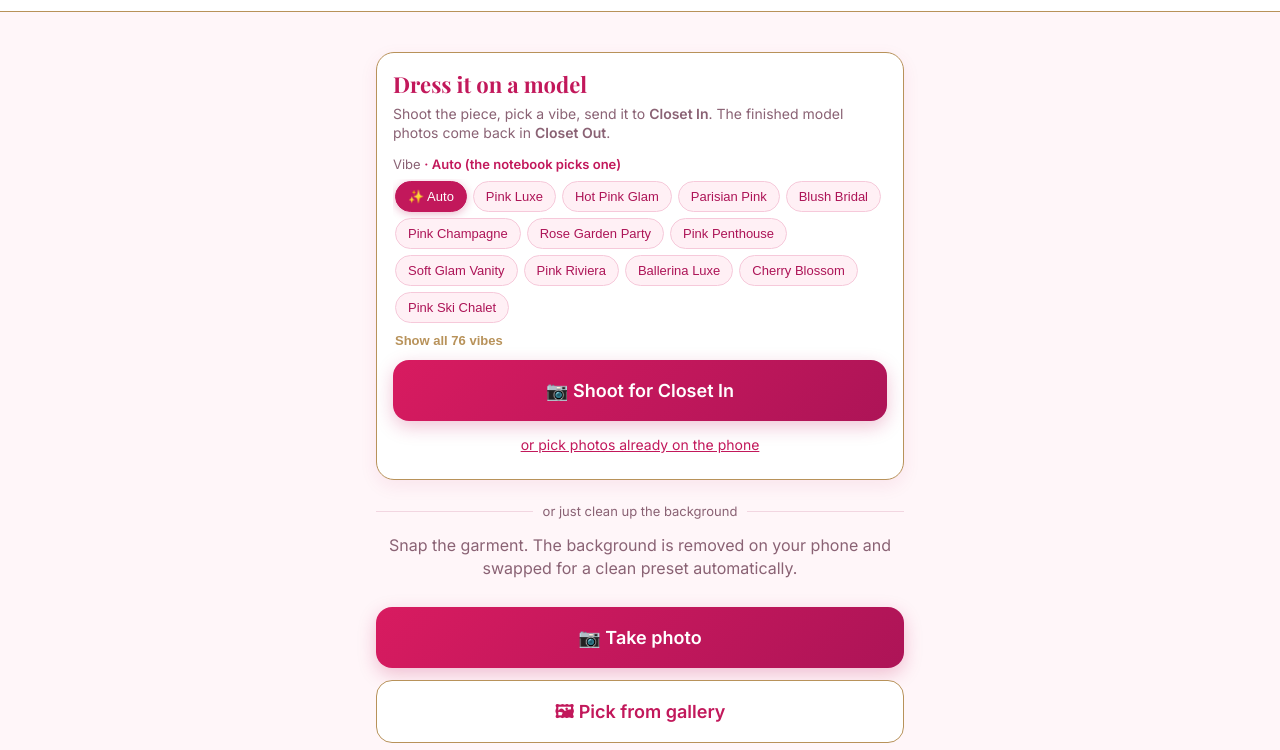
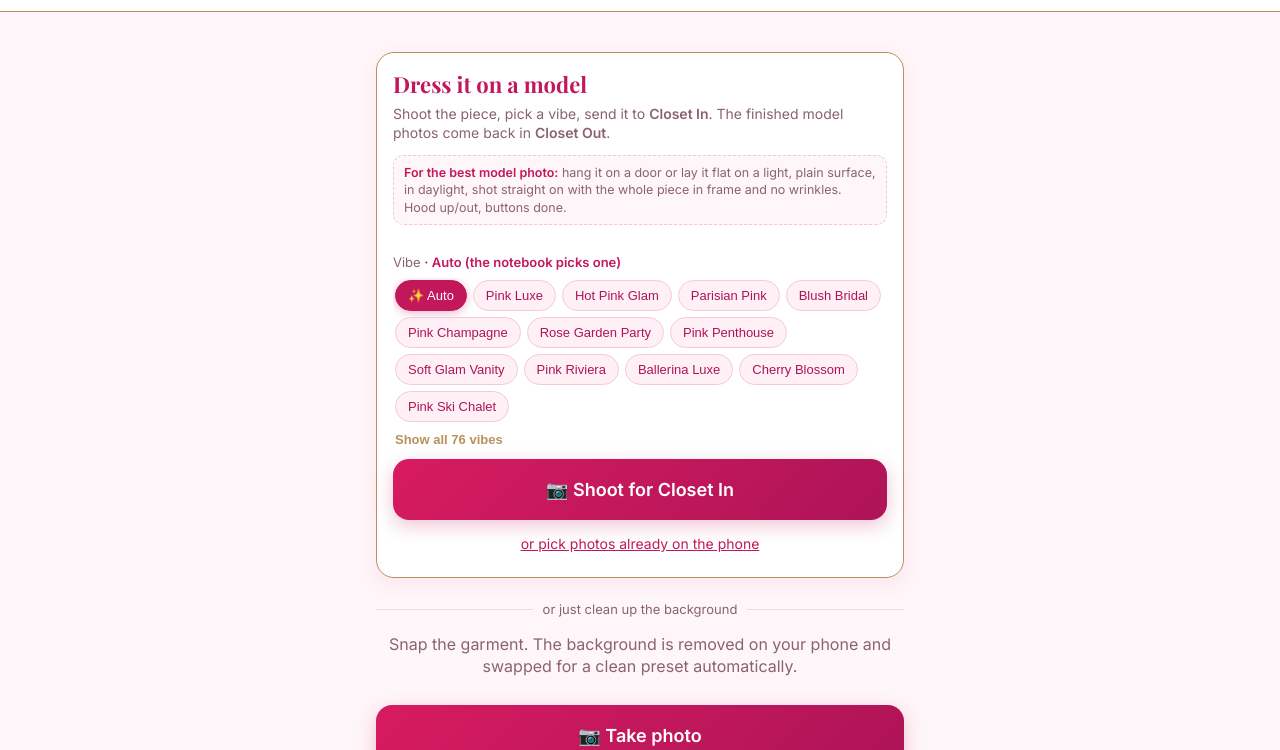
Before and after one commit to Ksppc/closet-studio, a plain HTML site: page index.html in a window 1280 px wide. Shown: the part 47-797 px from the top of the page. Drawn offline with nearby package versions, Linux system fonts and the light colour scheme.

Commit message:
Add files via upload

```diff
--- a/closet.js
+++ b/closet.js
@@ -55,6 +55,9 @@
     '<h2 class="cs-h">Dress it on a model</h2>' +
     '<p class="cs-sub">Shoot the piece, pick a vibe, send it to <b>Closet In</b>. ' +
     'The finished model photos come back in <b>Closet Out</b>.</p>' +
+    '<p class="cs-tip"><b>For the best model photo:</b> hang it on a door or lay it flat on a ' +
+    'light, plain surface, in daylight, shot straight on with the whole piece in frame and no ' +
+    'wrinkles. Hood up/out, buttons done.</p>' +
     '<div class="cs-label">Vibe <span id="csVibeName"></span></div>' +
     '<div class="cs-chips" id="csChips"></div>' +
     '<button class="cs-more" id="csMore" type="button">Show all 76 vibes</button>' +
--- a/index.html
+++ b/index.html
@@ -51,6 +51,8 @@
   .cs-box { background:#fff; border:1.5px solid var(--gold); border-radius:18px; padding:16px; text-align:left; box-shadow:0 6px 18px rgba(194,24,91,.08); }
   .cs-h { font-family:"Playfair Display",Georgia,serif; color:var(--acc); font-size:22px; margin:0 0 4px; }
   .cs-sub { color:var(--mute) !important; font-size:14px; margin:0 0 12px !important; }
+  .cs-tip { font-size:12.5px; color:var(--mute); background:#fff6f9; border:1px dashed #f2c4d6; border-radius:10px; padding:8px 10px; margin:0 0 10px; }
+  .cs-tip b { color:var(--acc); }
   .cs-label { font-size:13px; color:var(--mute); margin:4px 0 6px; }
   .cs-label span { color:var(--acc); font-weight:600; }
   .cs-chips { display:flex; flex-wrap:wrap; gap:6px; max-height:190px; overflow-y:auto; padding:2px; }
```
